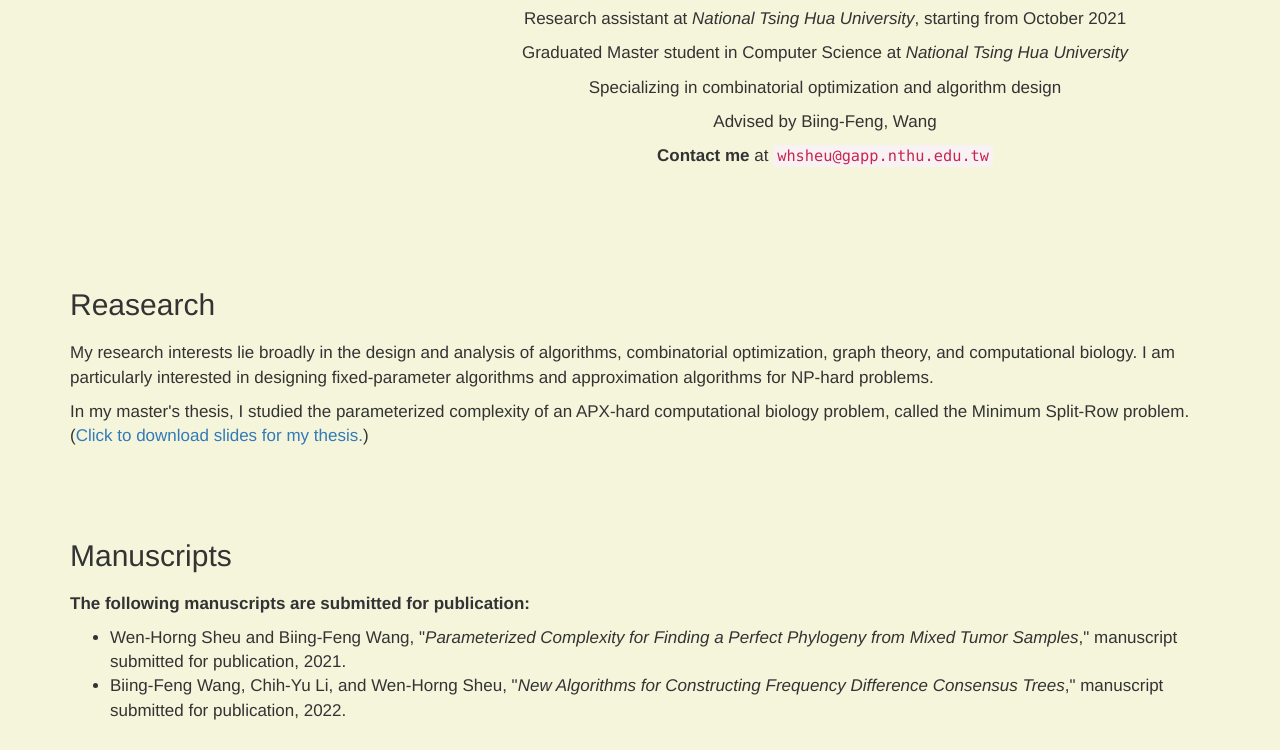
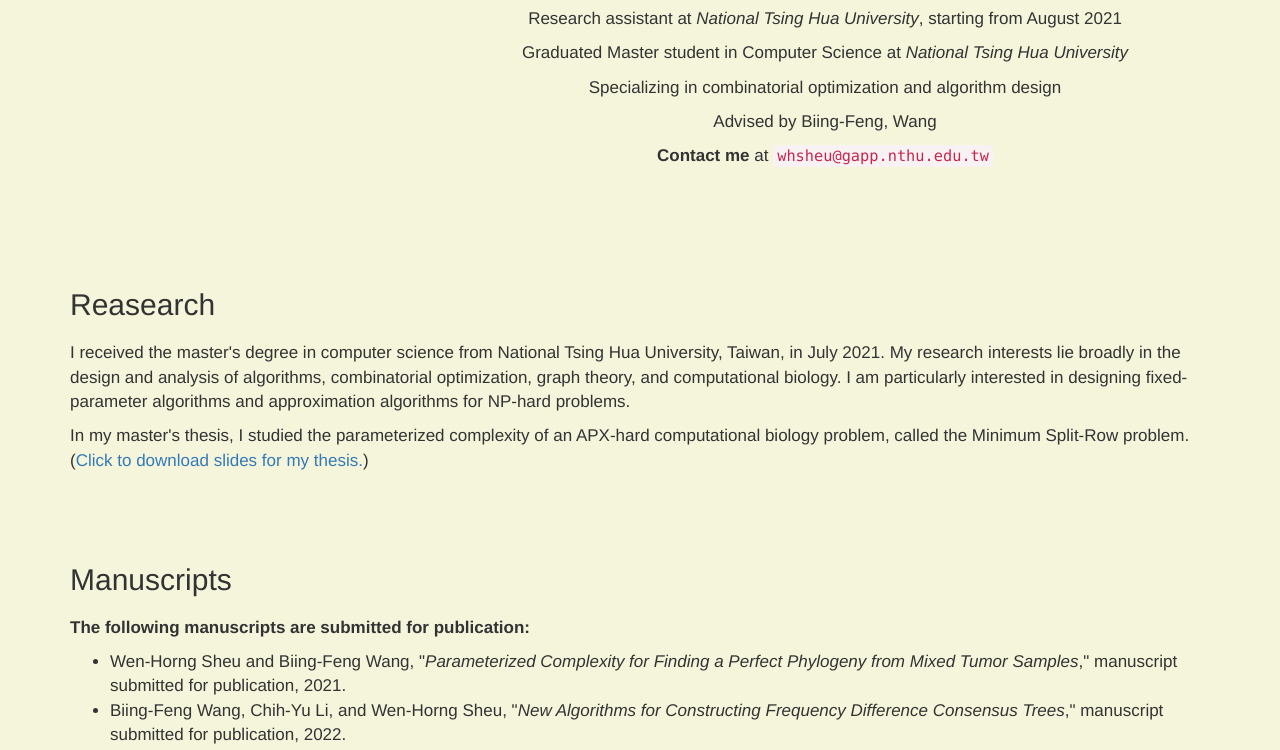
Before and after one commit to S920105123/S920105123.github.io, a plain HTML site: page index.html in a window 1280 px wide. Shown: the part 171-921 px from the top of the page. Drawn offline with Linux system fonts and the light colour scheme.

Commit message:
a few minor changes

```diff
--- a/index.html
+++ b/index.html
@@ -62,7 +62,7 @@
 			<div class="col-md-8">
       		  	<div>
        	 			<h2 class="padding-bottom">Wen-Horng, Sheu</h2>
-					<p>Research assistant at <i>National Tsing Hua University</i>, starting from October 2021</p>
+					<p>Research assistant at <i>National Tsing Hua University</i>, starting from August 2021</p>
 					<p>Graduated Master student in Computer Science at <i>National Tsing Hua University</i></p>
 					<p>Specializing in combinatorial optimization and algorithm design</p>
 					<p>Advised by Biing-Feng, Wang</p>
@@ -74,7 +74,7 @@
 
 	<div id="research" class="section container">
 		<h2 class="extra-padding">Reasearch</h2>
-		<p>My research interests lie broadly in the design and analysis of algorithms, combinatorial optimization, graph theory, and computational biology. I am particularly interested in designing fixed-parameter algorithms and approximation algorithms for NP-hard problems.</p>
+		<p>I received the master's degree in computer science from National Tsing Hua University, Taiwan, in July 2021. My research interests lie broadly in the design and analysis of algorithms, combinatorial optimization, graph theory, and computational biology. I am particularly interested in designing fixed-parameter algorithms and approximation algorithms for NP-hard problems.</p>
 		<p>In my master's thesis, I studied the parameterized complexity of an APX-hard computational biology problem, called the Minimum Split-Row problem. (<a href="./file/Thesis.pptx" download="Thesis.pptx">Click to download slides for my thesis.</a>)</p>
 	</div>
 
```
